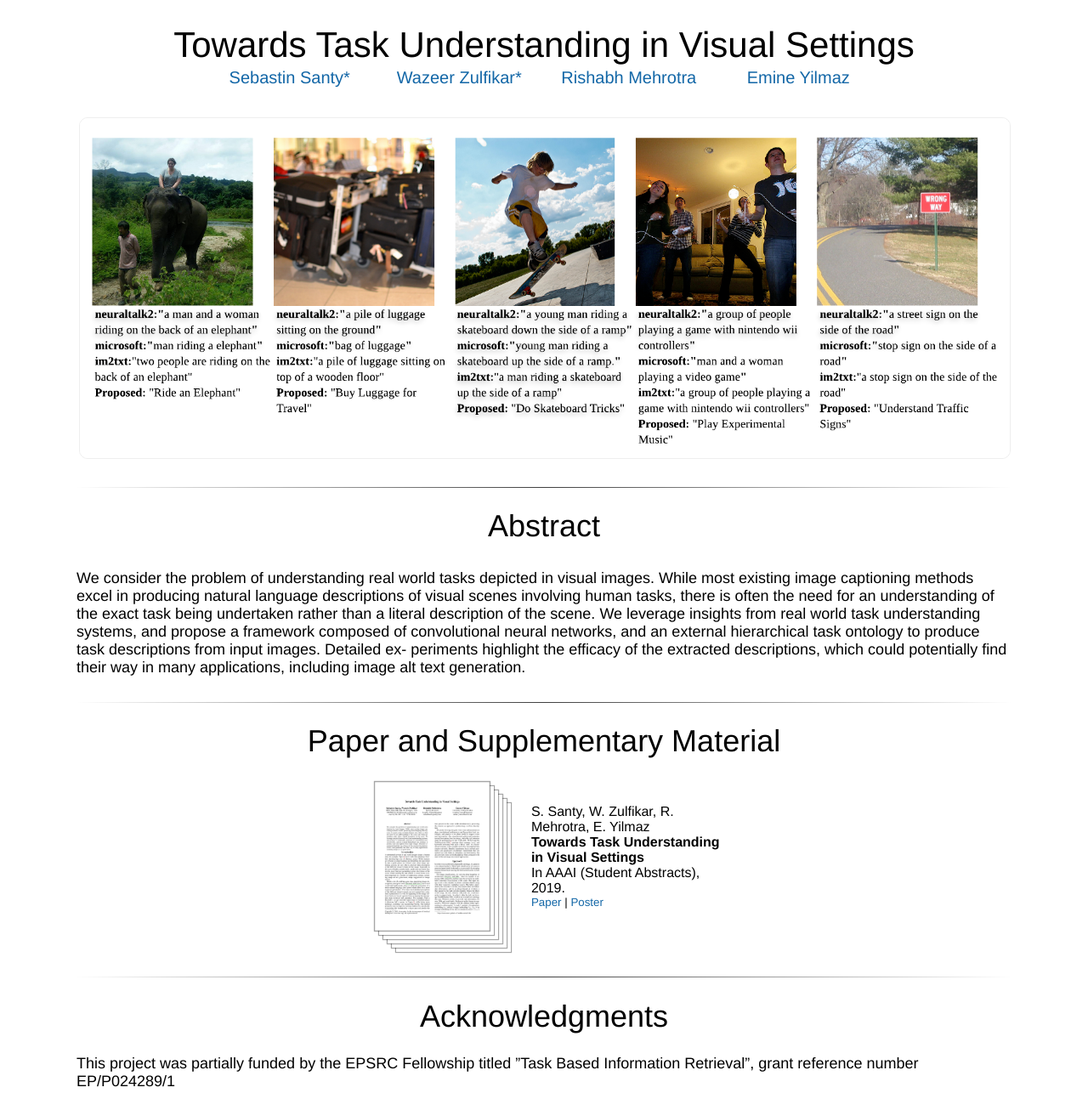
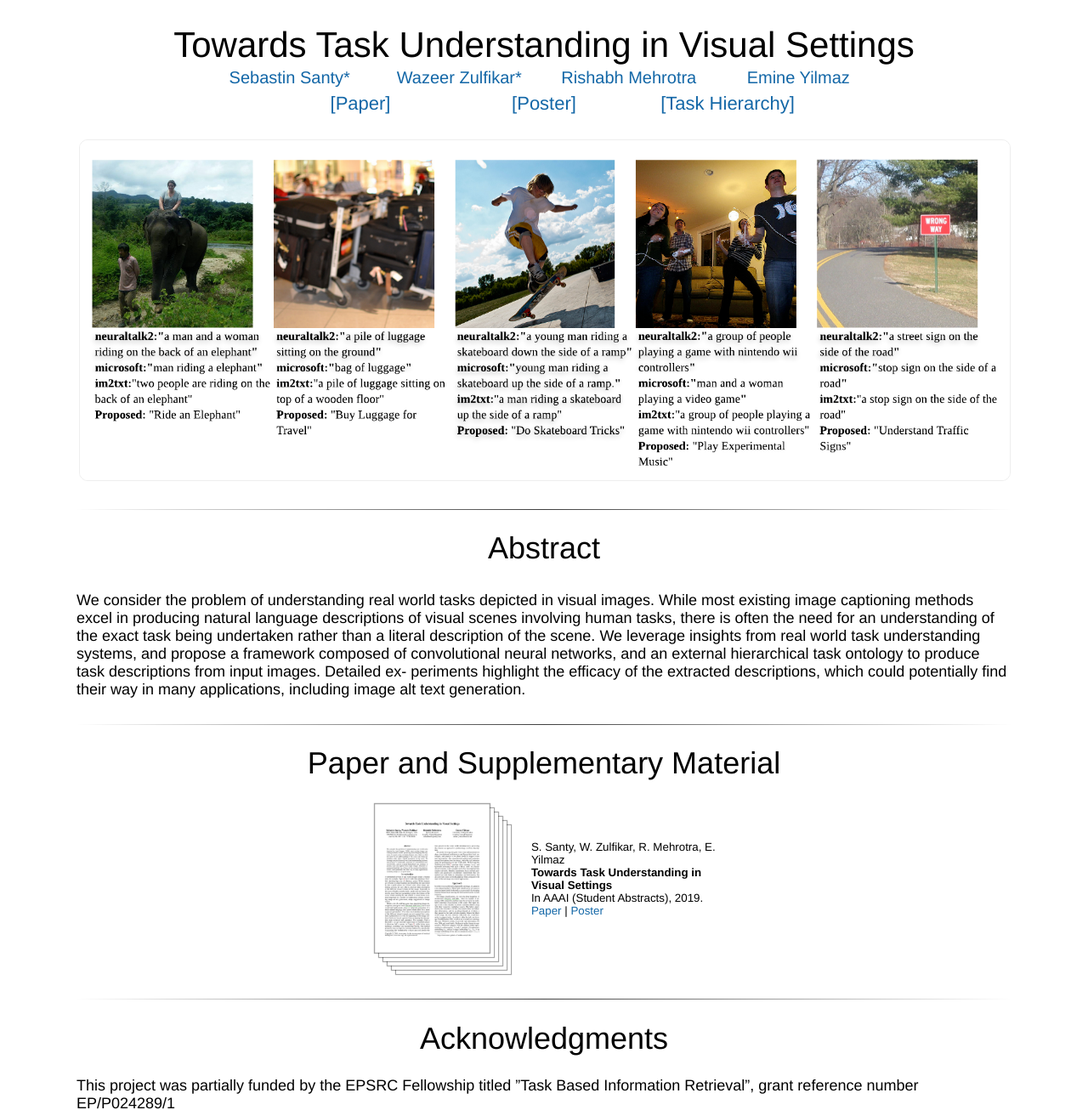
Before and after one commit to usercontext/SceneTask, a plain HTML site: page index.html in a window 1280 px wide. Shown: the top 1306 px of the page at 85% size. Drawn offline with Linux system fonts and the light colour scheme; a script that the page names is missing.

Commit message:
Add links

```diff
--- a/index.html
+++ b/index.html
@@ -152,14 +152,26 @@
 
 	  		  <table align=center width=650px>
 	  			  <tr>
-	  	              <td align=center width=150px>
+	  	            	<td align=center width=150px>
 	  					<center>
+	  						<span style="font-size:22px"><a href='http://127.0.0.1:5500/SceneTask/resources/images/manuscript.pdf'> [Paper]</a>
 		  		  		</center>
-		  		  	  </td>
-	  	              <td align=center width=150px>
+						</td>
+						<td align=center width=150px>
 	  					<center>
+	  						<span style="font-size:22px"><a href='http://127.0.0.1:5500/SceneTask/resources/images/poster.pdf'> [Poster]</a>
 		  		  		</center>
-		  		  	  </td>
+		  		  	  	</td>
+						<!-- <td align=center width=150px>
+							<center>
+								<span style="font-size:22px"><a href='https://github.com/usercontext/SceneTask/'> [Code]</a></span>
+							</center>
+						</td> -->
+						<td align=center width=150px>
+							<center>
+								<span style="font-size:22px"><a href='https://usercontext.github.io/TaskHierarchy138K/'> [Task Hierarchy]</a></span>
+							</center>
+						</td>
 		  		  	 </tr>
 	  			  <tr>
 			  </table>
@@ -203,7 +215,7 @@
 		<!--<td width=300px align=left>-->
 		<!-- <a href="http://arxiv.org/pdf/1603.08511.pdf"> -->
 		<td><a href="./resources/images/manuscript.pdf"><img class="layered-paper-big" style="height:175px" src="./resources/images/paper_pdf_thumb.png" /></a></td>
-		<td><span style="font-size:12pt">S. Santy, W. Zulfikar, R. Mehrotra, E. Yilmaz<br>
+		<td><span style="font-size:10pt">S. Santy, W. Zulfikar, R. Mehrotra, E. Yilmaz<br>
 				<b>Towards Task Understanding in Visual Settings</b><br>
 				In AAAI (Student Abstracts), 2019.
 				<!-- <td><span style="font-size:14pt">Zhang, Isola, Efros. Colorful Image Colorization. In ECCV,<a href="./resources/images/manuscript.pdf">Paper</a> 2016. (hosted on arXiv) -->
```
